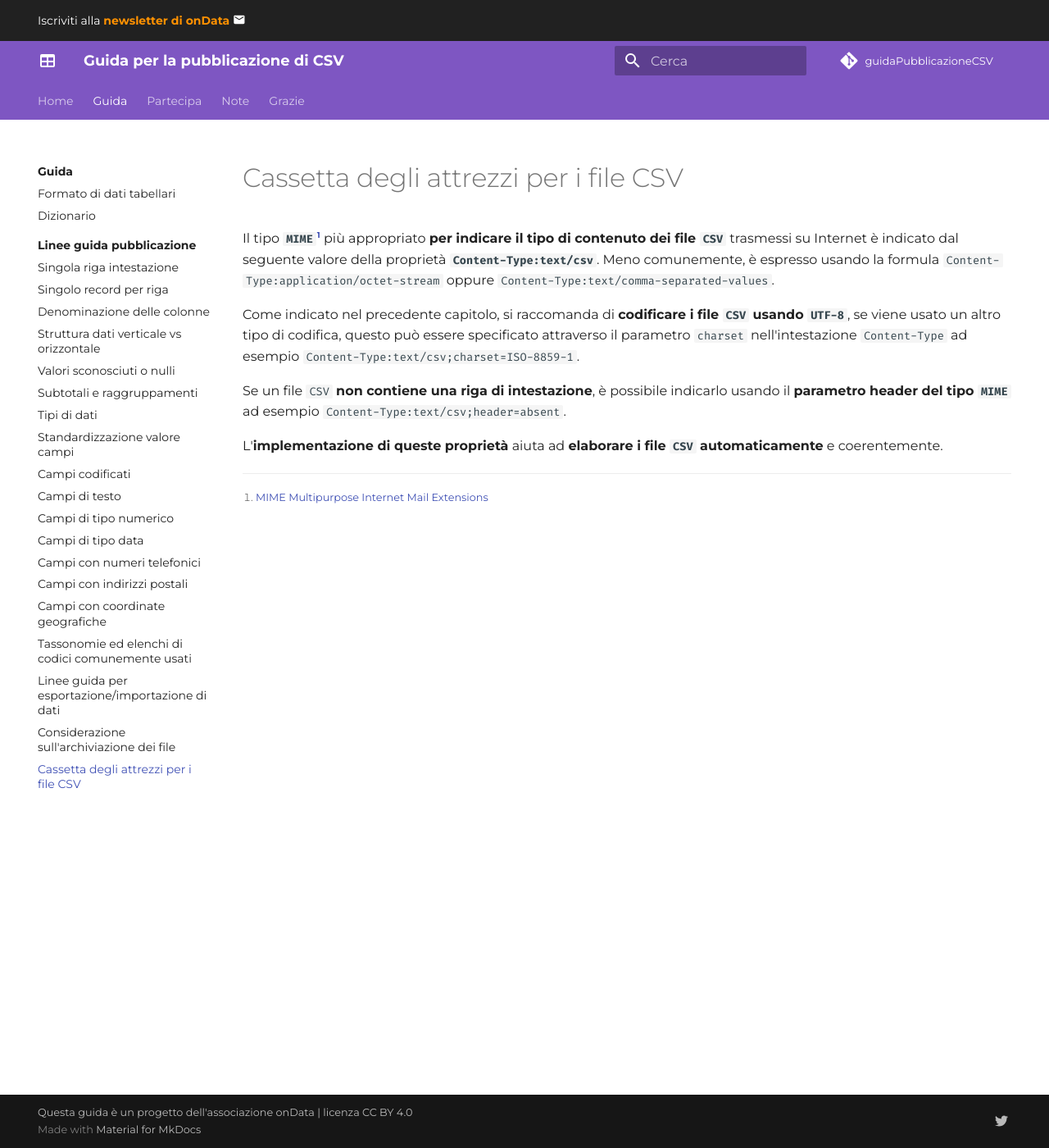
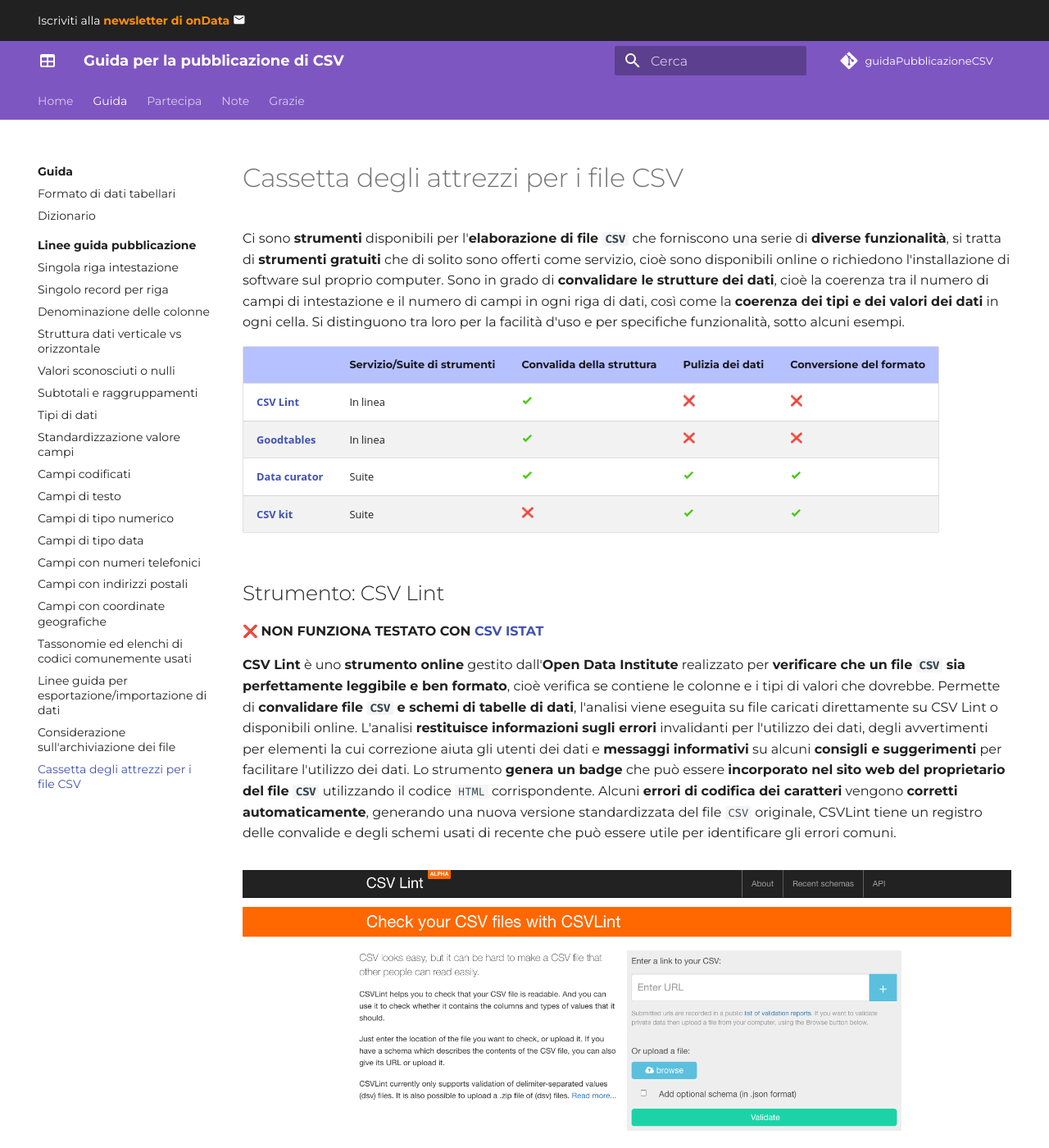
Before and after one commit to ondata/guidaPraticaPubblicazioneCSV, an MkDocs documentation site: the page built from docs/guida/linee_guida_pubblicazione/Cassetta_attrezzi.md, in a window 1280 px wide and 1400 px high. Shown: the whole window at 82% size. Built offline with MkDocs 1.6.1 and Material for MkDocs 9.7.7, drawn with Linux system fonts in a browser that asks for light colours; emoji names are drawn with the system emoji font; comment, search, counter and statistics services are not loaded; some of the changed text lies outside the part shown.

Commit message:
creata prima versione capitolo

```diff
--- a/docs/guida/linee_guida_pubblicazione/Cassetta_attrezzi.md
+++ b/docs/guida/linee_guida_pubblicazione/Cassetta_attrezzi.md
@@ -5,12 +5,65 @@
 title: Cassetta degli attrezzi per i file CSV
 ---
 
-Il tipo **`MIME`**[^1] più appropriato **per indicare il tipo di contenuto dei file `CSV`** trasmessi su Internet è indicato dal seguente valore della proprietà **`Content-Type:text/csv`**. Meno comunemente, è espresso usando la formula `Content-Type:application/octet-stream` oppure `Content-Type:text/comma-separated-values`.
+Ci sono **strumenti** disponibili per l'**elaborazione di file `CSV`** che forniscono una serie di **diverse funzionalità**, si tratta di **strumenti gratuiti** che di solito sono offerti come servizio, cioè sono disponibili online o richiedono l'installazione di software sul proprio computer. Sono in grado di **convalidare le strutture dei dati**, cioè la coerenza tra il numero di campi di intestazione e il numero di campi in ogni riga di dati, così come la **coerenza dei tipi e dei valori dei dati** in ogni cella. Si distinguono tra loro per la facilità d'uso e per specifiche funzionalità, sotto alcuni esempi.
 
-Come indicato nel precedente capitolo, si raccomanda di **codificare i file `CSV` usando `UTF-8`**, se viene usato un altro tipo di codifica, questo può essere specificato attraverso il parametro `charset` nell'intestazione `Content-Type` ad esempio `Content-Type:text/csv;charset=ISO-8859-1`.
+| | Servizio/Suite di strumenti | Convalida della struttura | Pulizia dei dati | Conversione del formato |
+| --- | --- | --- | --- | --- |
+| **[CSV Lint](https://csvlint.io/)** | In linea | :material-check-bold:{ .spunta_verde } | :x: | :x: |
+| **[Goodtables](https://goodtables.io/)** | In linea | :material-check-bold:{ .spunta_verde } | :x: | :x: |
+| **[Data curator](https://github.com/qcif/data-curator)** | Suite | :material-check-bold:{ .spunta_verde } | :material-check-bold:{ .spunta_verde } | :material-check-bold:{ .spunta_verde } |
+| **[CSV kit](https://csvkit.readthedocs.io/en/latest/)** | Suite | :x: | :material-check-bold:{ .spunta_verde } | :material-check-bold:{ .spunta_verde } |
 
-Se un file `CSV` **non contiene una riga di intestazione**, è possibile indicarlo usando il **parametro header del tipo `MIME`** ad esempio `Content-Type:text/csv;header=absent`.
+## Strumento: CSV Lint
 
-L'**implementazione di queste proprietà** aiuta ad **elaborare i file `CSV` automaticamente** e coerentemente.
+**:x: NON FUNZIONA TESTATO CON [CSV ISTAT](../../risorse/tabelle/demo_CSV_ISTAT.csv)**
 
-[^1]: [MIME Multipurpose Internet Mail Extensions](https://it.wikipedia.org/wiki/Multipurpose_Internet_Mail_Extensions)
+**CSV Lint** è uno **strumento online** gestito dall'**Open Data Institute** realizzato per **verificare che un file `CSV` sia perfettamente leggibile e ben formato**, cioè verifica se contiene le colonne e i tipi di valori che dovrebbe. Permette di **convalidare file `CSV` e schemi di tabelle di dati**, l'analisi viene eseguita su file caricati direttamente su CSV Lint o disponibili online.
+L'analisi **restituisce informazioni sugli errori** invalidanti per l'utilizzo dei dati, degli avvertimenti per elementi la cui correzione aiuta gli utenti dei dati e **messaggi informativi** su alcuni **consigli e suggerimenti** per facilitare l'utilizzo dei dati.
+Lo strumento **genera un badge** che può essere **incorporato nel sito web del proprietario del file `CSV`** utilizzando il codice `HTML` corrispondente.
+Alcuni **errori di codifica dei caratteri** vengono **corretti automaticamente**, generando una nuova versione standardizzata del file `CSV` originale, CSVLint tiene un registro delle convalide e degli schemi usati di recente che può essere utile per identificare gli errori comuni.
+
+<figure markdown>
+  ![CSVlint](../../imgs/CSVlint.png)
+  <figcaption>CSVlint</figcaption>
+</figure>
+
+## Strumento: Goodtables
+
+Googtables è un **servizio di validazione continua** per i dati tabulari della **Open Knowledge Foundation** (OKI) che permette la **verifica di errori e problemi comuni** nei file di dati tabulari. Goodtables può essere i**ntegrato come servizio** in diversi flussi di pubblicazione di Open Data, è in grado di convalidare dati tabellari in diversi formati: `CSV`, **file** prodotti da **Microsoft Excel** o da **LibreOffice Calc**, così come gli schemi dati in formato `JSON`. Permette anche la **convalida diretta di dati tabulari ospitati su Github o Amazon S3**, supporta `Tabular Data Package`[^1] che è un **formato semplice per la pubblicazione e la condivisione di dati** tabulari, promosso dal progetto FrictionLessData di OKI che **combina dati archiviati come `CSV`, schemi di tabella e metadati** secondo la specifica `DataPackage`[^2]. Goodtables è disponibile anche come libreria Python in modo che possa essere invocata per caricare e validare tabelle di dati.
+
+[^1]: [Tabular data package](https://specs.frictionlessdata.io/tabular-data-package/#language)
+[^2]: [Data package](https://specs.frictionlessdata.io/data-package/)
+
+<figure markdown>
+  ![Goodtables](../../imgs/Goodtables.png)
+  <figcaption>Goodtables</figcaption>
+</figure>
+
+### Esempio
+
+Le tabelle contenute nel repository GitHub che contiene questa guida cono state inserite nel monitoraggio continuo e l'esito è :material-check-bold:{ .spunta_verde } [![goodtables.io](https://goodtables.io/badge/github/ondata/guidaPraticaPubblicazioneCSV.svg)](https://goodtables.io/github/ondata/guidaPraticaPubblicazioneCSV)
+
+## Strumento: Data curator
+
+**:x: NON FUNZIONA TESTATO CON [CSV ISTAT](../../risorse/tabelle/demo_CSV_ISTAT.csv)**
+
+Data Curator è uno **strumento desktop** implementato dall'Open Data Institute che **permette la modifica, la convalida e la pubblicazione** di file di dati tabulari riutilizzabili come Open Data. Con questo strumento **è possibile generare dati tabulari** in formato `CSV`, `TSV`[^3], partendo da zero o da modelli di strutture dati e schemi. **Corregge automaticamente i problemi** comuni che si trovano nei file `CSV` ed in quelli prodotti con Excel. È possibile **creare automaticamente schemi** che descrivono i campi di dati e includono **specifiche regole di convalida** (ad esempio, unico, obbligatorio, lunghezza minima o massima o soggetto a espressioni regolari), così come **descrivere la provenienza dei dati**. Lo **strumento di convalida** analizza il file di dati rispetto allo schema definito e genera un file di valori separati nei vari dialetti `CSV` (separatore `,`, `;`, `TAB` o campi a larghezza fissa). Permette inoltre l'**incapsulamento dei dati e dello schema** per l'esportazione usando la specifica `Data Package`, i **file di dati descritti e validati** possono essere **pubblicati direttamente** sui portali di dati `CKAN`.
+
+[^3]: `TSV` è un file di dati con estensione `tsv` in cui il separatore tra i campi è il `TAB` invece che la `,` come nel `CSV`.
+
+<figure markdown>
+  ![Goodtables](../../imgs/Datacurator.png)
+  <figcaption>Data curator</figcaption>
+</figure>
+
+## Strumento: CSV kit
+
+CSV kit è un **insieme di strumenti a riga di comando** da usare in ambienti Linux/MacOS[^4] per **convertire e lavorare con i file `CSV`**, tra le altre utili funzionalità, CSV kit **permette di convertire file creati con Excel o file `JSON` in `CSV` e viceversa**, permette inoltre di eseguire diverse **operazioni a livello di colonna, riga o cella** e di **generare sintesi statistiche ed eseguire query `SQL` sui dati**. Esegue anche alcune **analisi dei dati** e ne deduce alcune caratteristiche come l'assenza/presenza di intestazione o di tipi di dati.
+
+[^4]: Può essere utilizzato anche in ambiente Windows attraverso il [WSL Windows Subsystem for Linux](https://docs.microsoft.com/it-it/windows/wsl/install)
+
+<figure markdown>
+  ![Goodtables](../../imgs/CSVkit.png)
+  <figcaption>CSV kit</figcaption>
+</figure>
--- /dev/null
+++ b/docs/risorse/tabelle/demo_CSV_ISTAT.csv
@@ -0,0 +1,3 @@
+"ITTER107","Territorio","TIPO_DATO15","Tipo di indicatore demografico","SEXISTAT1","Sesso","TIME","Seleziona periodo","Value","Flag Codes","Flags"
+"IT","Italia","BEG","popolazione inizio periodo","1","maschi","2019","2019",29131195,"b","break nella serie"
+"IT","Italia","BEG","popolazione inizio periodo","1","maschi","2019-01","Gen-2019",29131195,"b","break nella serie"
--- a/docs/stylesheets/style.css
+++ b/docs/stylesheets/style.css
@@ -61,3 +61,11 @@
   overflow: auto;
   touch-action: auto;
 }
+
+.spunta_verde {
+  color: #46cc12;
+}
+
+.croce_rossa {
+  color: #cc1221;
+}
```
Also changed, not shown: docs/imgs/CSVkit.png (added), docs/imgs/CSVlint.png (added), docs/imgs/Datacurator.png (added), docs/imgs/Goodtables.png (added).
